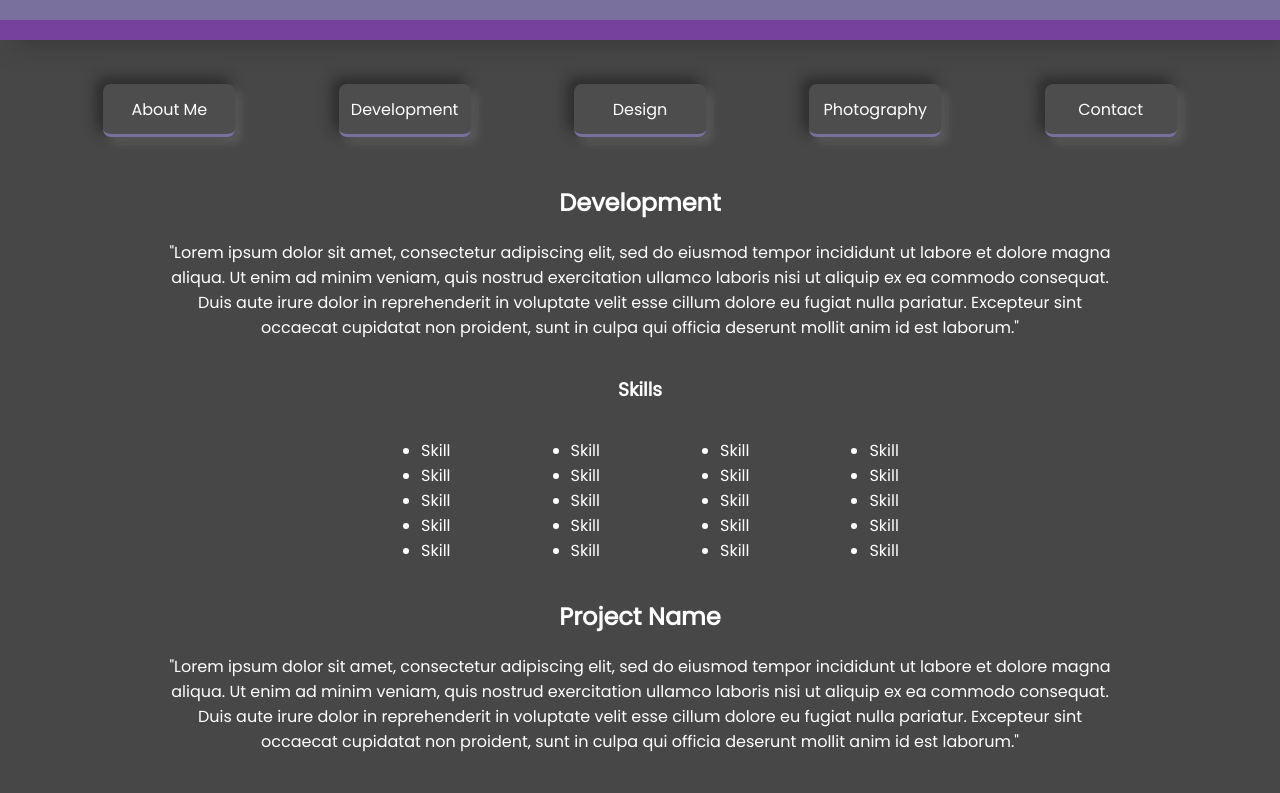
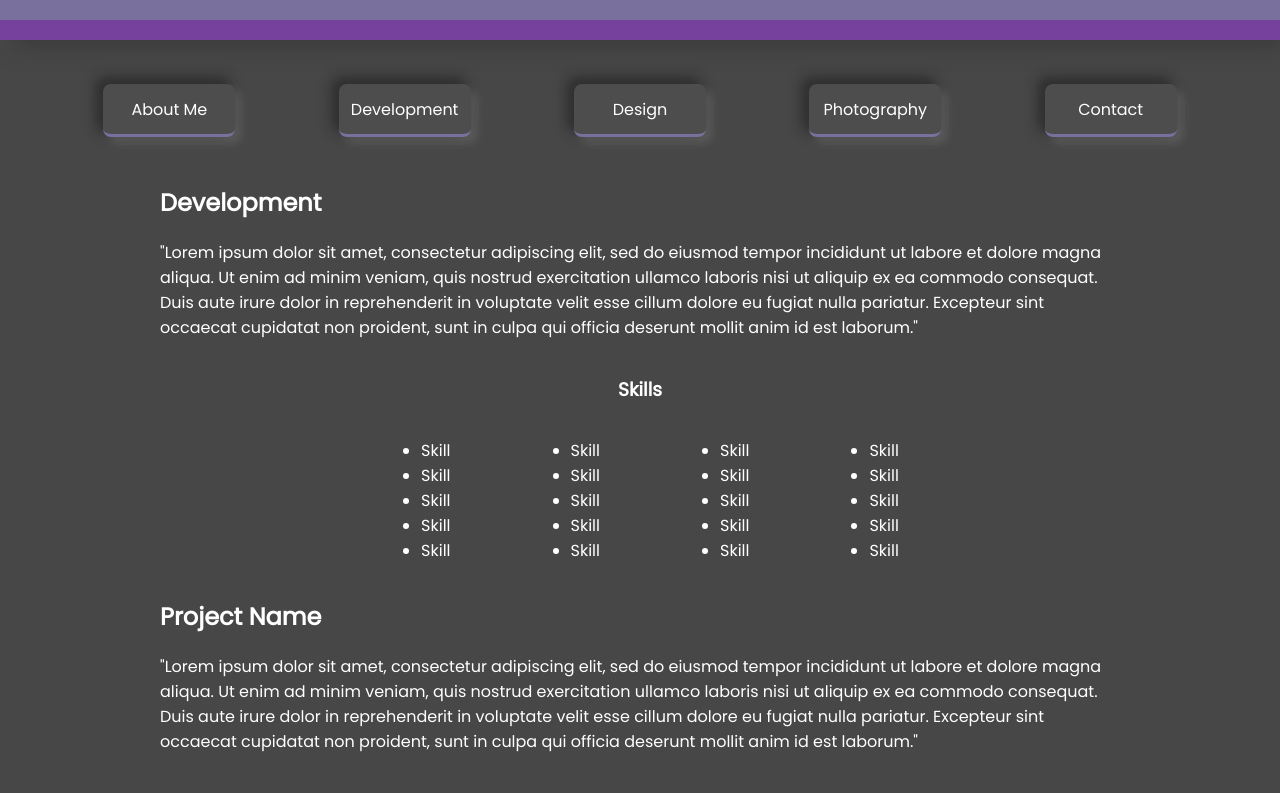
Before and after one commit to Rmiverson/rmiportfolio, a React (Create React App) app: page /development in a window 1280 px wide. Shown: the top 793 px of the page. Built offline with nearby package versions, Linux system fonts and the light colour scheme.

Commit message:
added min-height class

```diff
--- a/src/scss/App.scss
+++ b/src/scss/App.scss
@@ -1,5 +1,5 @@
-.App {
-  text-align: center;
+.min-height {
+  min-height: 120vh;
 }
 
 .nav {
```
